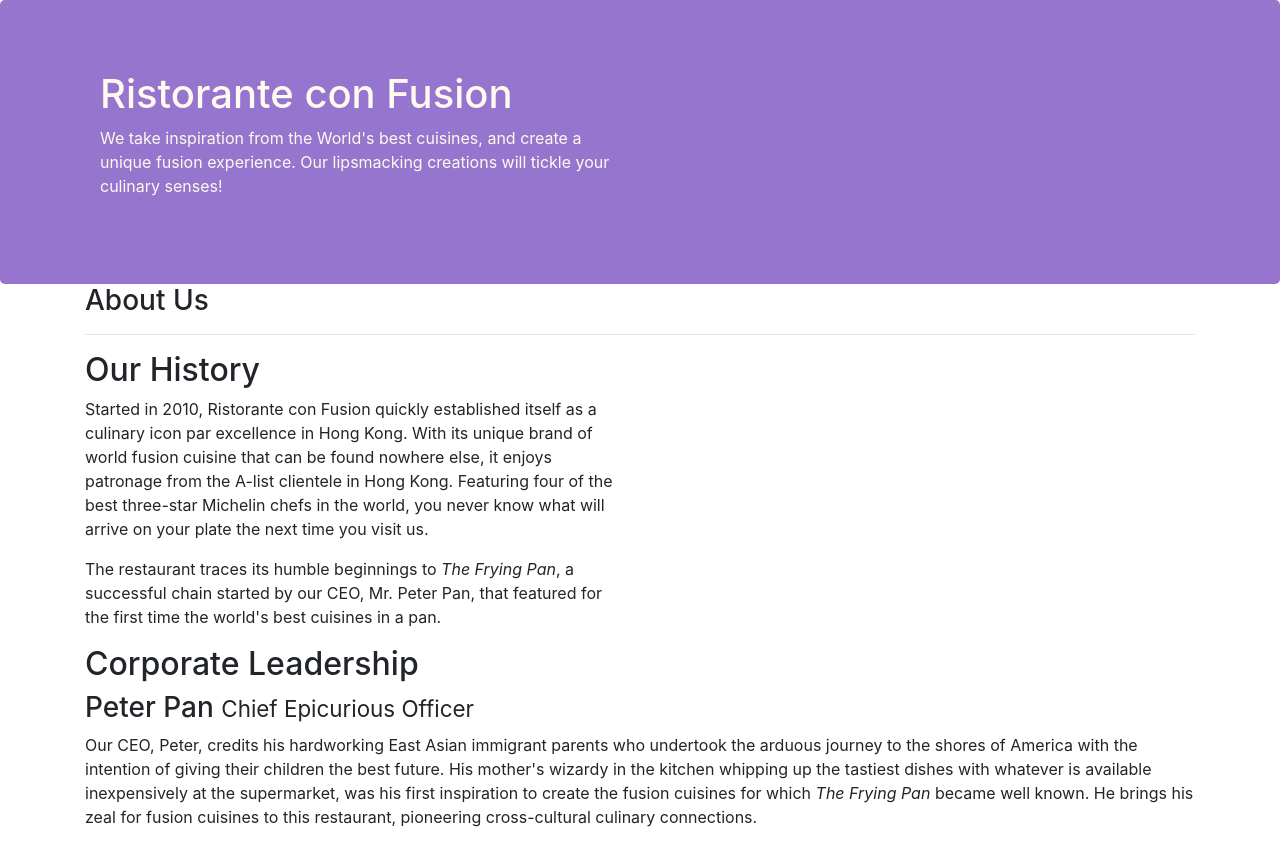
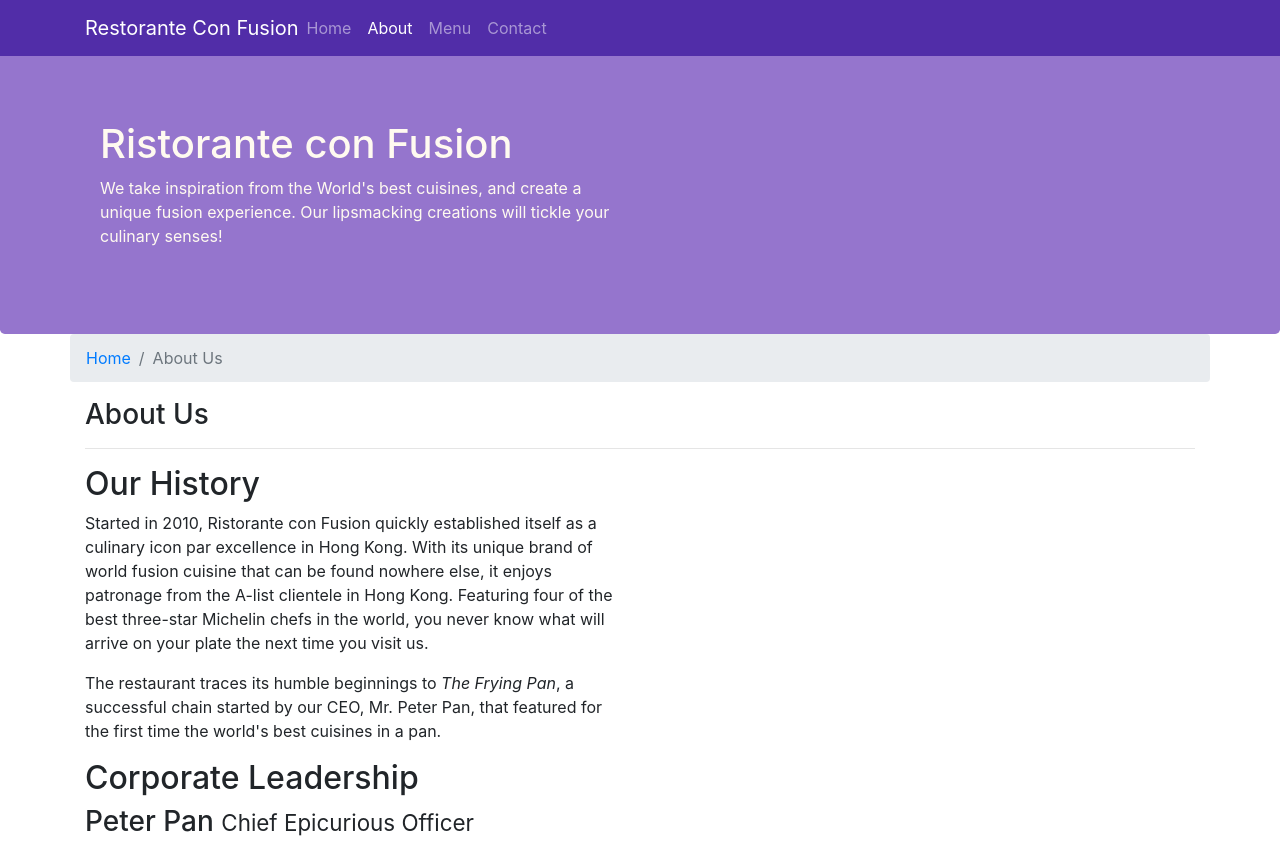
Before and after one commit to Majey/Full-Stack-Web-Dev-With-React, a website: page aboutus.html in a window 1280 px wide. Shown: the top 842 px of the page. Drawn offline with nearby package versions, Linux system fonts and the light colour scheme.

Commit message:
Navbar and Breadcrumbs

```diff
--- a/CSS/style.css
+++ b/CSS/style.css
@@ -27,5 +27,13 @@
     font-size: 80%;
     margin: 0px;
     color: #0f0f0f;
+}
 
+body{
+    padding: 50px 0px 0px 0px;
+    z-index: 0;
 }
+
+.navbar-dark {
+    background-color: #512da8;
+}
--- a/aboutus.html
+++ b/aboutus.html
@@ -16,6 +16,24 @@
 </head>
 
 <body>
+    <nav class="navbar navbar-dark navbar-expand-sm fixed-top">
+        <div class="container">
+            <button class="navbar-toggler" type="button" data-toggle="collapse" data-target="#Navbar">
+                <span class="navbar-toggler-icon"></span>
+            </button>
+            <a class="navbar-brand mr-auto" href="index.html">Restorante Con Fusion</a>
+
+            <div class="collapse navbar-collapse" id="Navbar">
+                <ul class="navbar-nav mr-auto">
+                    <li class="nav-item"><a class="nav-link" href="index.html">Home</a></li>
+                    <li class="nav-item active"><a class="nav-link" href="#">About</a></li>
+                    <li class="nav-item"><a class="nav-link" href="#">Menu</a></li>
+                    <li class="nav-item"><a class="nav-link" href="#">Contact</a></li>
+                </ul>
+            </div>
+        </div>
+
+    </nav>
 
     <header class="jumbotron">
         <div class="container">
@@ -32,6 +50,10 @@
 
     <div class="container">
         <div class="row">
+            <ol class="col-12 breadcrumb">
+                <li class="breadcrumb-item"><a href="index.html">Home</a></li>
+                <li class="breadcrumb-item active">About Us</li>
+            </ol>
             <div class="col-12">
                <h3>About Us</h3>
                <hr>
@@ -71,7 +93,7 @@
                 <div class="col-4 offset-1 col-sm-2">
                     <h5>Links</h5>
                     <ul class="list-unstyled">
-                        <li><a href="#">Home</a></li>
+                        <li><a href="index.html">Home</a></li>
                         <li><a href="#">About</a></li>
                         <li><a href="#">Menu</a></li>
                         <li><a href="#">Contact</a></li>
```
Also changed, not shown: index.html (+19 -1 lines).
